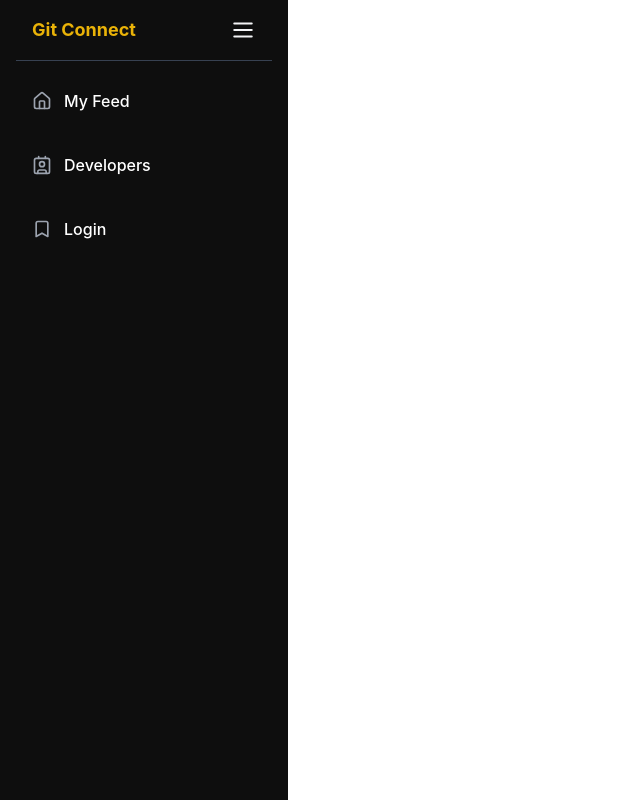
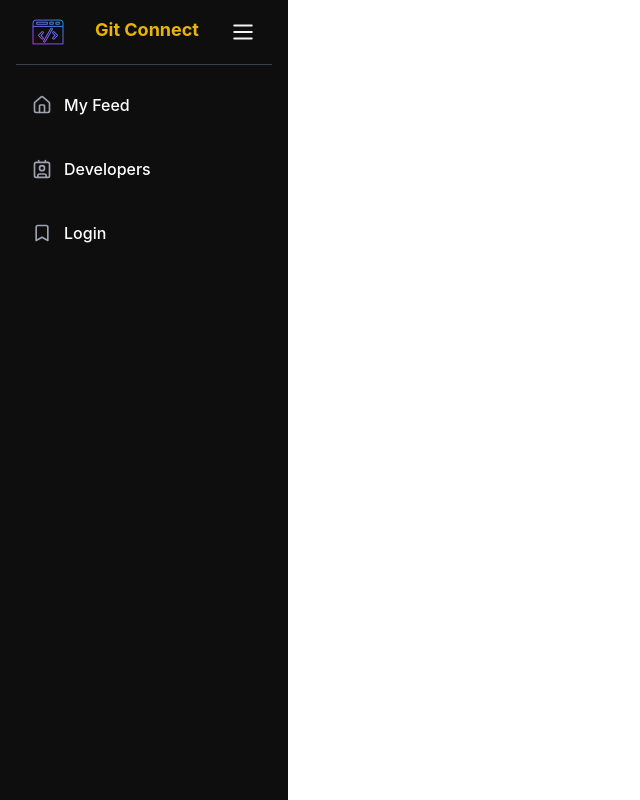
Before and after one commit to KWangechi/git-connect-frontend, a React (Vite) app: page / in a window 1280 px wide. Shown: the whole page, without its empty margins (0-640 px from the left). Built offline with nearby package versions, Linux system fonts and the light colour scheme.

Commit message:
feat: added a new logo as the site favicon and other pages

```diff
--- a/index.html
+++ b/index.html
@@ -2,7 +2,7 @@
 <html lang="en">
   <head>
     <meta charset="UTF-8" />
-    <link rel="icon" type="image/svg+xml" href="/vite.svg" />
+    <link rel="icon" type="image/svg+xml" href="/git_connect_logo.png" />
     <meta name="viewport" content="width=device-width, initial-scale=1.0" />
     <title>Git Connect</title>
   </head>
--- a/src/components/app/Sidebar.tsx
+++ b/src/components/app/Sidebar.tsx
@@ -24,6 +24,13 @@ function Sidebar() {
       <div>
         {/* Logo Section */}
         <div className="flex justify-between p-4 border-b border-gray-700">
+          <div className="flex items-center">
+            <img
+              src="/git_connect_logo.png"
+              alt="Git Connect"
+              className="h-8 w-auto"
+            />
+          </div>
           <h1 className="text-lg font-bold text-yellow-500">Git Connect</h1>
           <div className="flex justify-end items-center">
             <MenuIcon
@@ -47,7 +54,8 @@ function Sidebar() {
                 </div>
                 <span
                   className={`whitespace-pre duration-500 group-hover:text-yellow-500 ${
-                    !open && "opacity-0 translate-x-28 overflow-hidden hover:rounded-lg"
+                    !open &&
+                    "opacity-0 translate-x-28 overflow-hidden hover:rounded-lg"
                   }`}
                 >
                   {item.label}
--- a/src/pages/auth/LoginPage.tsx
+++ b/src/pages/auth/LoginPage.tsx
@@ -24,7 +24,7 @@ const LoginPage = () => {
       <div className="w-full max-w-xl p-8 bg-gray-800 rounded-2xl">
         <div className="">
           <div className="flex items-center justify-center">
-            <img src="/vite.svg" alt="Git Connect" className="h-8 w-auto" />
+            <img src="/git_connect_logo.png" alt="Git Connect" className="h-8 w-auto" />
           </div>
         </div>
         {/* Page Title */}
```
Also changed, not shown: public/git_connect_logo.png (added).
